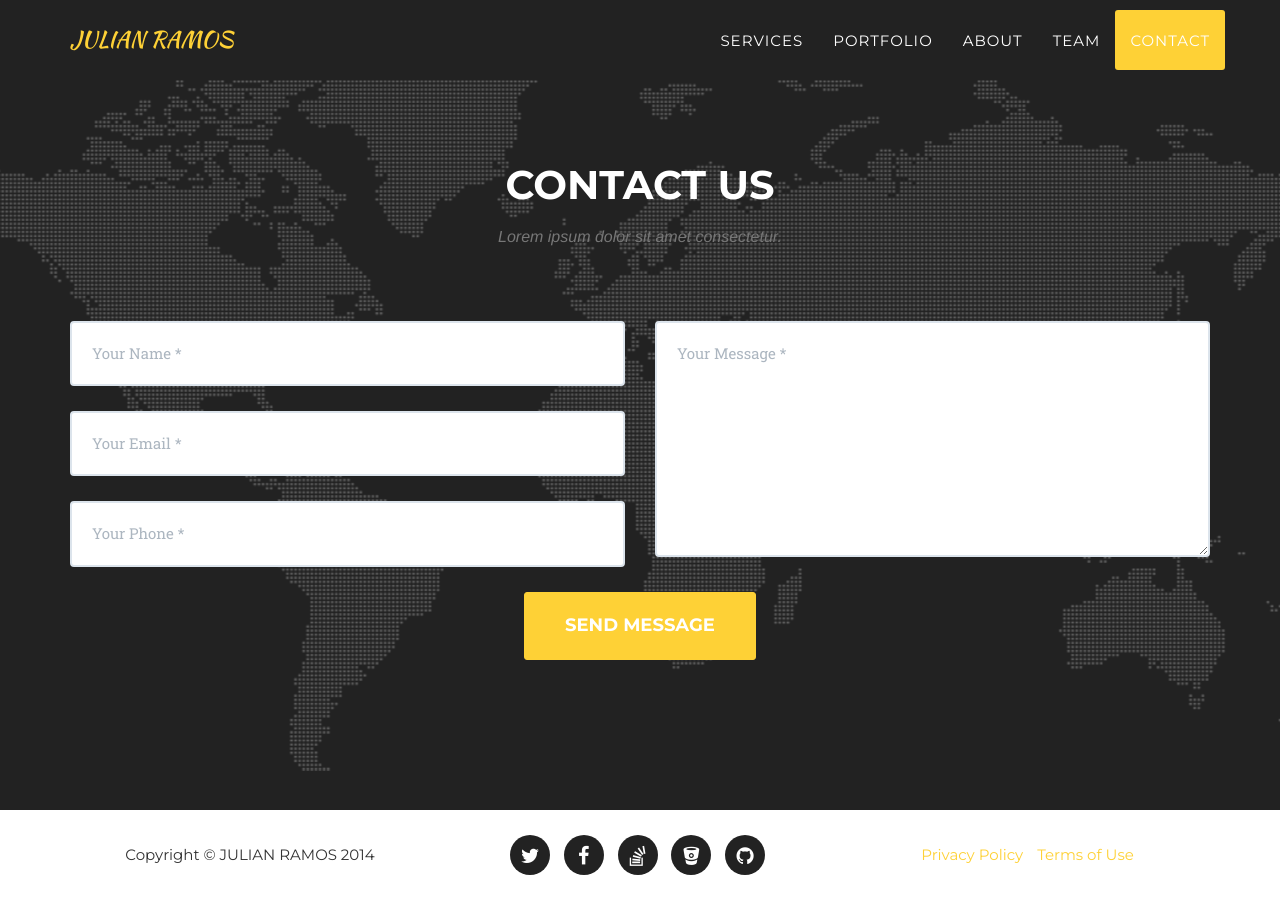
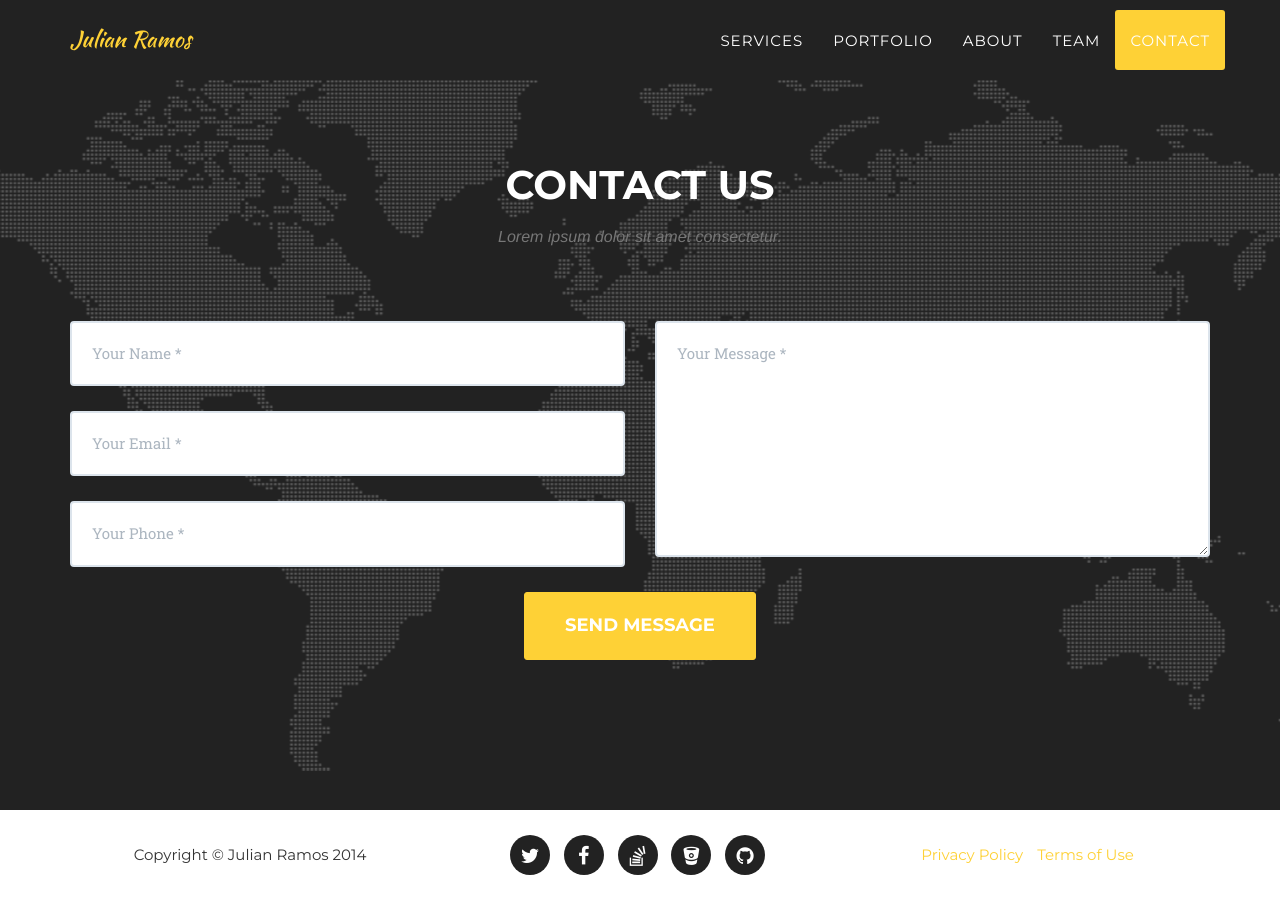
Before and after one commit to jramos92/jramos92.github.io, a Jekyll site: the page built from index.html, in a window 1280 px wide and 900 px high, scrolled down 5636 px. Built offline with Jekyll 4.4.1, drawn with Linux system fonts in a browser that asks for light colours; some web fonts are replaced.

```diff
--- a/_config.yml
+++ b/_config.yml
@@ -2,7 +2,7 @@ url: http://jramos92.github.io/
 baseurl:
 
 # Site settings
-title: JULIAN RAMOS
+title: Julian Ramos
 email: ramos.marin92@gmail.com
 description: "Write an awesome description for your new site here. You can edit this line in _config.yml. It will appear in your document head meta (for Google search results) and in your feed.xml site description."
 
```
